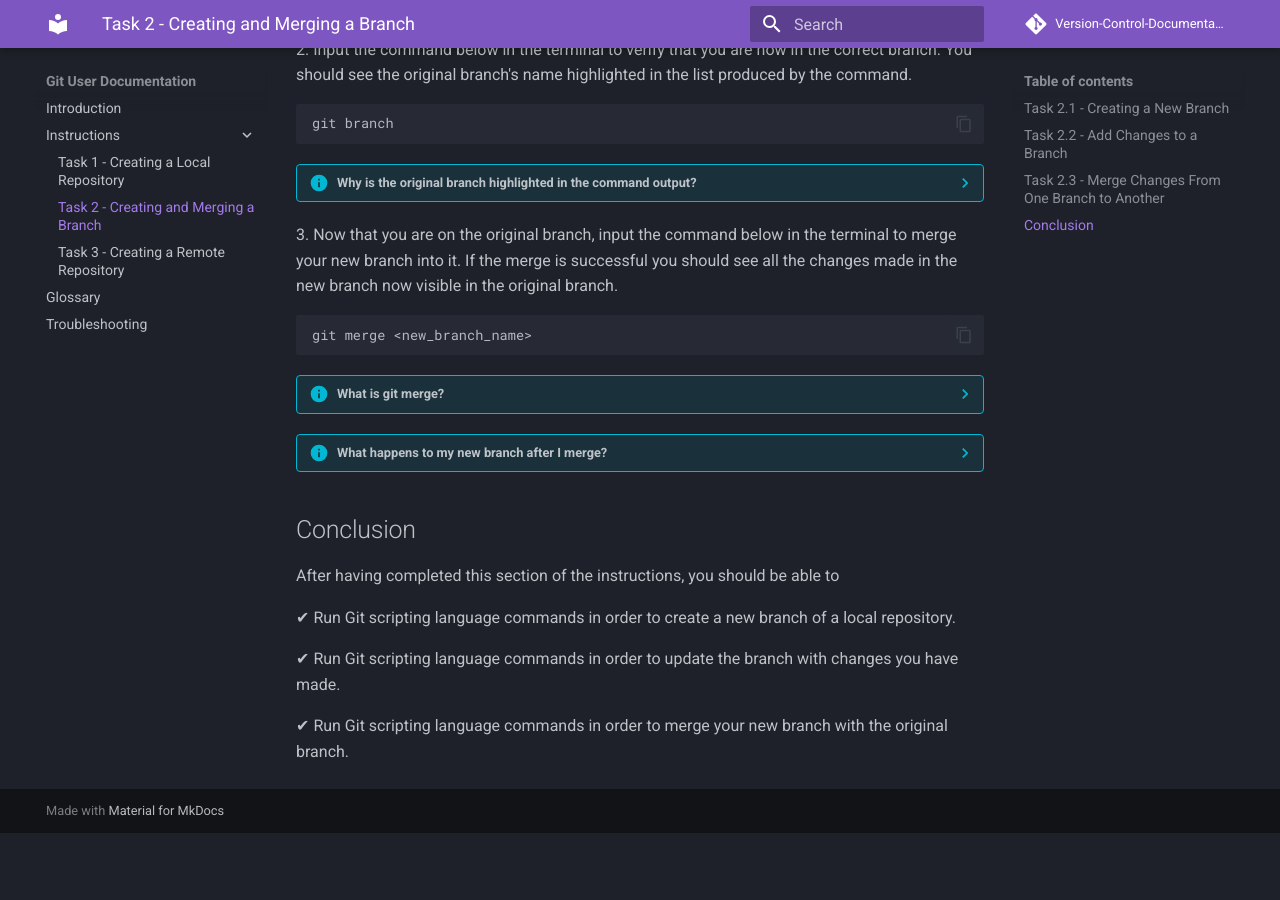
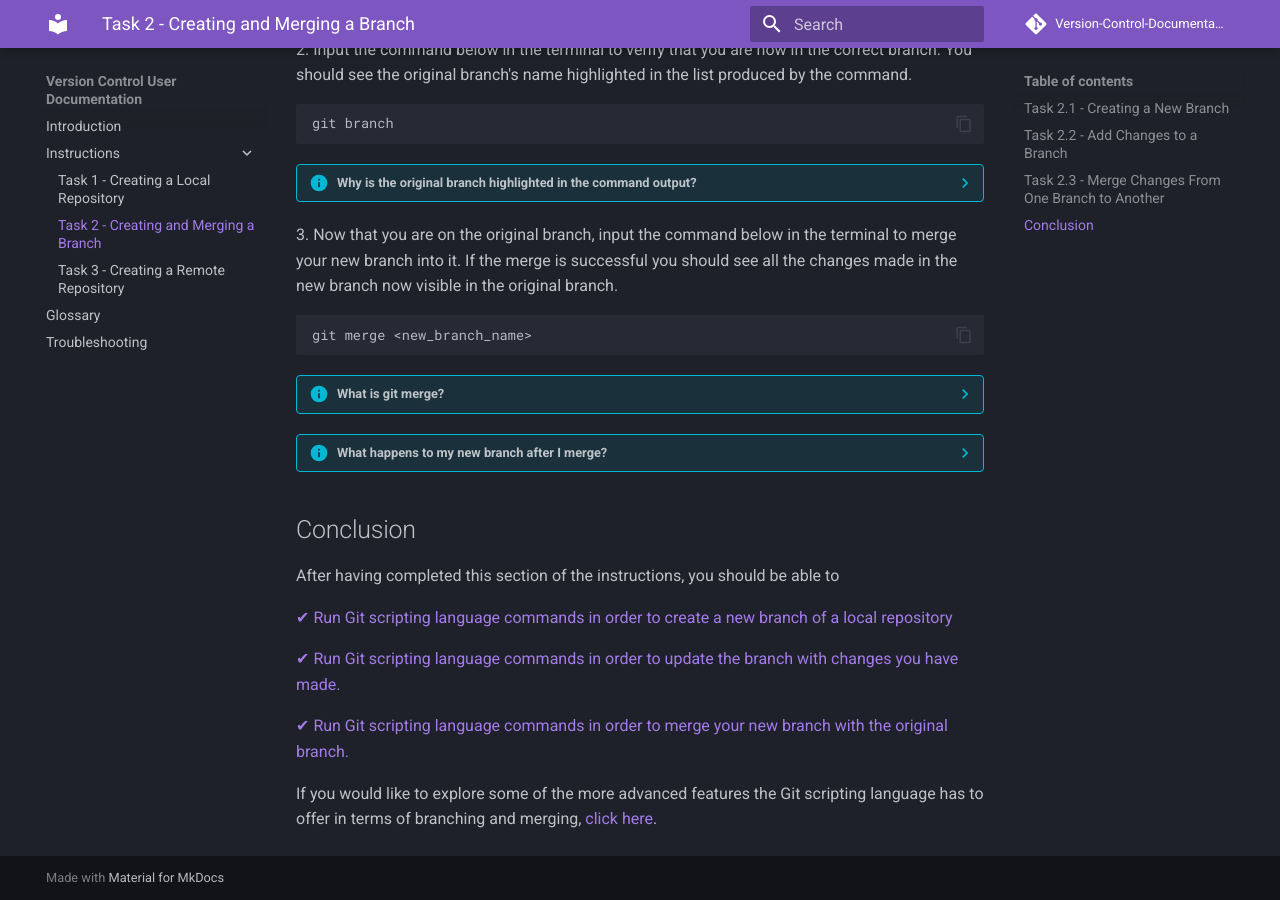
Before and after one commit to BCOMM-User-Documentation/Github-User-Documentation, an MkDocs documentation site: the page built from docs/branching.md, in a window 1280 px wide and 900 px high, scrolled down 1960 px. Built offline with MkDocs 1.6.1 and Material for MkDocs 9.7.7, drawn with Linux system fonts in a browser that asks for light colours; comment, search, counter and statistics services are not loaded; before the commit the page ends 2793 px from its top, so only the background shows below that.

```diff
--- a/docs/branching.md
+++ b/docs/branching.md
@@ -13,7 +13,7 @@ Creating a **branch** allows a developer to create a duplicate of their workspac
 1\. In VSCode open up the integrated terminal and ensure the terminal path matches the location of your local repository.
 
 ??? tip "Hotkey for opening the integrated terminal"
-    Pressing { Ctrl + J } with VSCode open will automatically open the integrated terminal.
+    Pressing ++control+j++ with VSCode open will automatically open the integrated terminal.
 
 2\. Input the following command in the terminal to create a new branch with a suitable name
 
@@ -106,8 +106,10 @@ git merge <new_branch_name>
 
 After having completed this section of the instructions, you should be able to
 
-&#10004; Run Git scripting language commands in order to create a new branch of a local repository.
+[&#10004; Run Git scripting language commands in order to create a new branch of a local repository](/docs/branching.md#task-21---creating-a-new-branch)
 
-&#10004; Run Git scripting language commands in order to update the branch with changes you have made.
+[&#10004; Run Git scripting language commands in order to update the branch with changes you have made.](/docs/branching.md#task-22---add-changes-to-a-branch)
 
-&#10004; Run Git scripting language commands in order to merge your new branch with the original branch.
+[&#10004; Run Git scripting language commands in order to merge your new branch with the original branch.](/docs/branching.md#task-23---merge-changes-from-one-branch-to-another)
+
+If you would like to explore some of the more advanced features the Git scripting language has to offer in terms of branching and merging, [click here](https://git-scm.com/book/en/v2/Git-Branching-Basic-Branching-and-Merging).
--- a/mkdocs.yml
+++ b/mkdocs.yml
@@ -1,8 +1,9 @@
-site_name: Git User Documentation
+site_name: Version Control User Documentation
 markdown_extensions:
   - admonition
   - pymdownx.details
   - pymdownx.superfences
+  - pymdownx.keys
 
 repo_url: https://github.com/BCOMM-User-Documentation/Github-User-Documentation
 repo_name: Version-Control-Documentation
@@ -25,3 +26,8 @@ theme:
   nav_style: dark
   features:
     - content.code.copy
+    - navigation.tabs.sticky
+    - navigation.expand
+    - navigation.top
+  markdown_extensions:
+    - attr_list
```
Also changed, not shown: README.md (+24 -22 lines), docs/index.md (+1 -1 lines), docs/localRepo.md (+4 -2 lines), docs/remote.md (+3 -3 lines), docs/trouble.md (+4 -0 lines).
